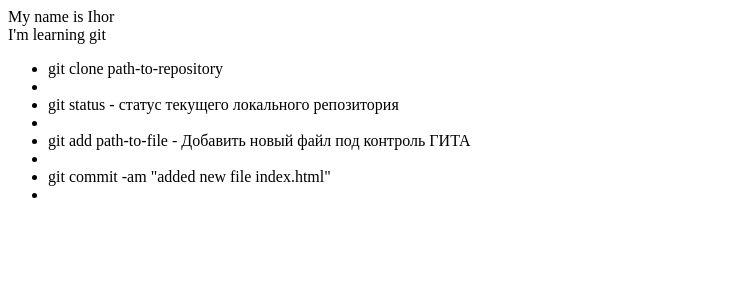
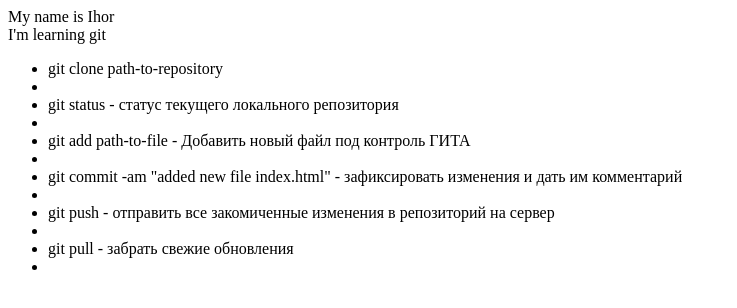
Before and after one commit to Ihor-P/git-lesson, a plain HTML site: page index.html in a window 1280 px wide. Shown: the whole page, without its empty margins (0-737 px from the left). Drawn offline with Linux system fonts and the light colour scheme.

Commit message:
added push pull instructions to html

```diff
--- a/index.html
+++ b/index.html
@@ -9,6 +9,8 @@
 		<li>git clone path-to-repository<li/>
 		<li>git status - статус текущего локального репозитория<li/>
 		<li>git add path-to-file - Добавить новый файл под контроль ГИТА<li/>
-		<li>git commit -am "added new file index.html"<li/>
+		<li>git commit -am "added new file index.html" - зафиксировать изменения и дать им комментарий<li/>
+		<li>git push - отправить все закомиченные изменения в репозиторий на сервер<li/>
+		<li>git pull - забрать свежие обновления<li/>
 	<ul/>
 <div/>
```
